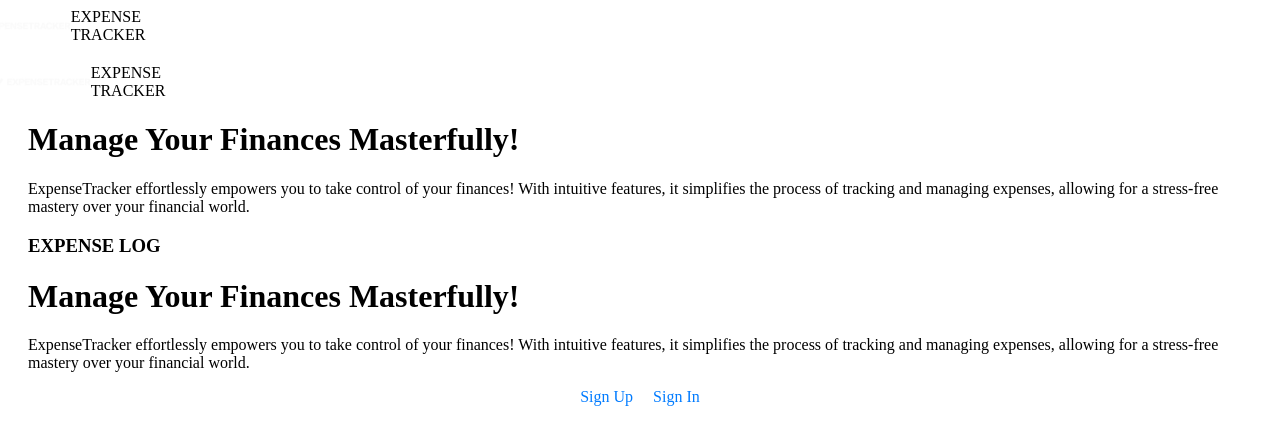
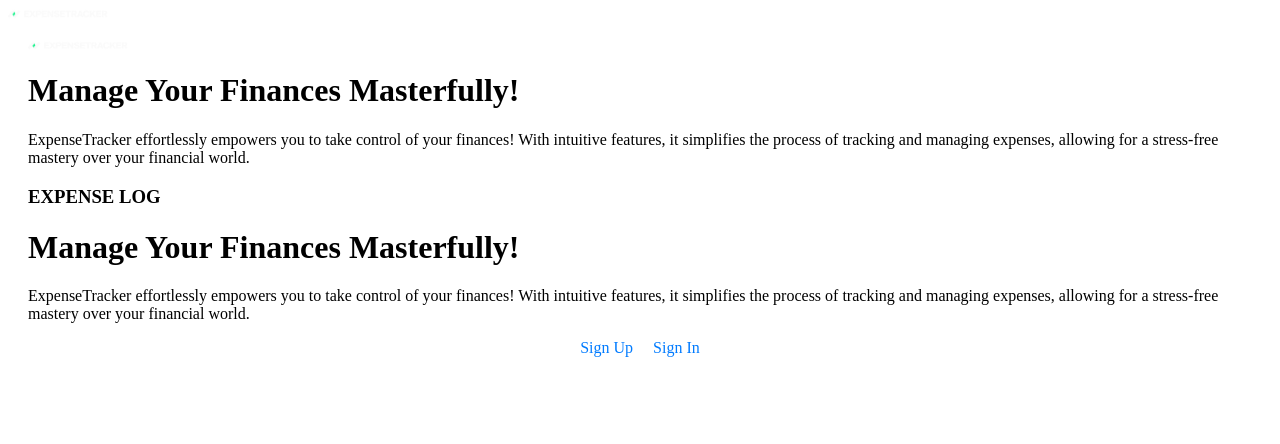
Before and after one commit to Reuelle/Expence-Tracker, a React (Create React App) app: page / in a window 1280 px wide. Shown: the top 444 px of the page. Built offline with nearby package versions, Linux system fonts and the light colour scheme.

Commit message:
Update Logo.jsx

```diff
--- a/src/components/Logo/Logo.jsx
+++ b/src/components/Logo/Logo.jsx
@@ -20,7 +20,7 @@
   return (
     <div className={styles.logoContainer} onClick={handleClick}>
       <img src={logoImage} alt="Expense Tracker Logo" className={styles.logo} />
-        <span className="logo-text">EXPENSE TRACKER</span>
+        <span className="logo-text"></span>
     </div>
   );
 };
```
